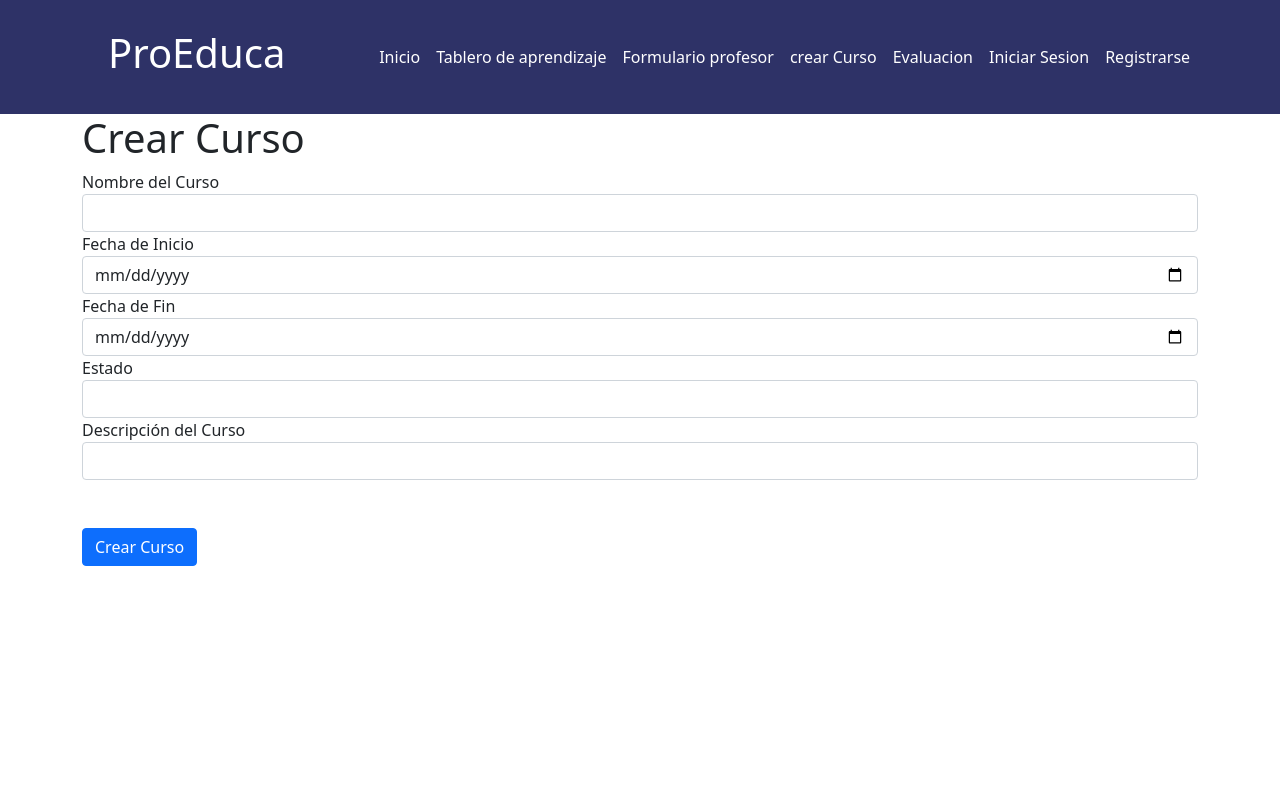
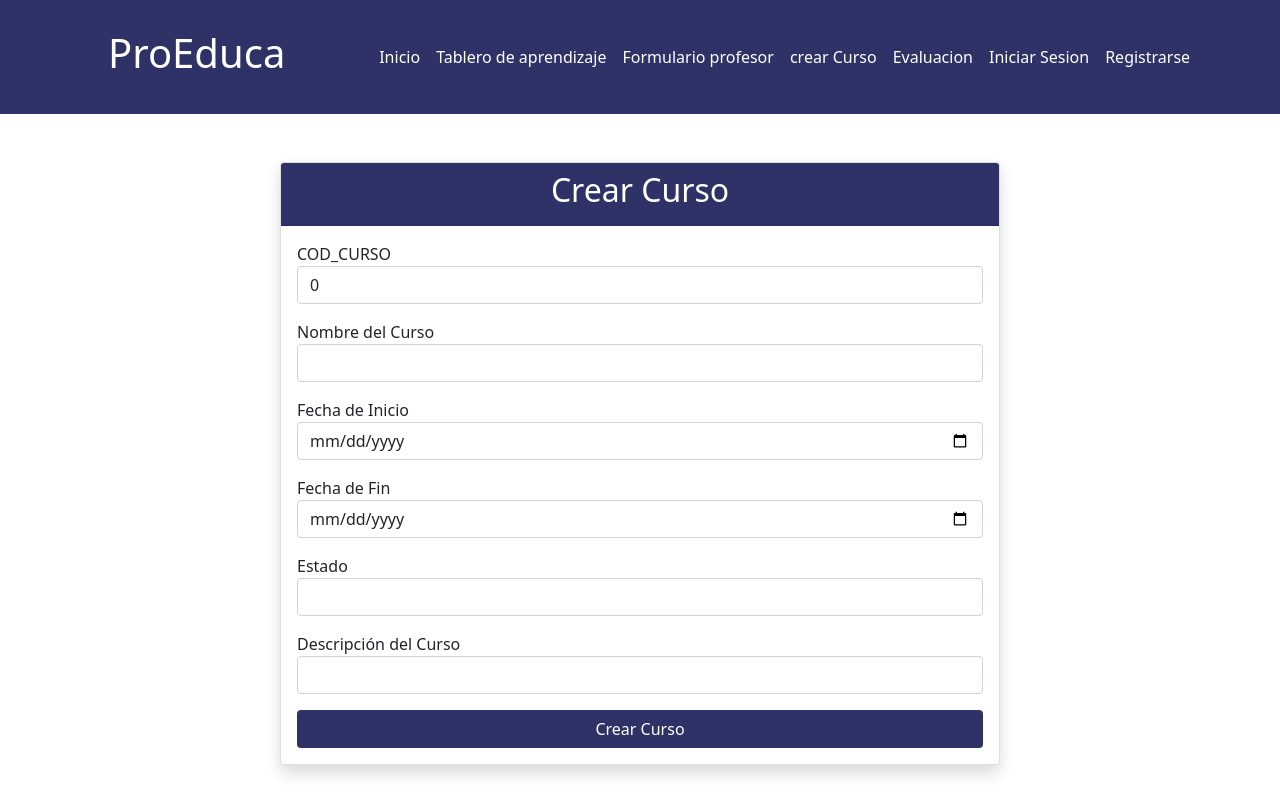
Before and after one commit to jvillarroelp/TIS_E-Learning_Project, a PHP site: page /curso in a window 1280 px wide. Run offline with PHP 8.4, Linux system fonts and the light colour scheme; data that the repository does not hold is empty; some libraries are stand-ins or nearby versions.

Commit message:
Se añade la vista del apartado de creación de curso
Se integra la ultima actualización de la vista referente al formulario de curso

```diff
--- a/app/views/curso/curso.php
+++ b/app/views/curso/curso.php
@@ -1,17 +1,41 @@
 <?php use app\core\form\Form; ?>
 
-<h1>Crear Curso</h1>
-
+<div class="container mt-5">
+    <div class="row justify-content-center">
+        <div class="col-md-8">
+            <div class="card shadow">
+                <div class="card-header text-white text-center" style="background-color: #2e3267;">
+                    <h2>Crear Curso</h2>
+                </div>
+                <div class="card-body">
                     <?php $form = Form::begin('', 'post'); ?>
 
+                    <div class="mb-3">
+                        <?php echo $form->field($model, 'COD_CURSO'); ?>
+                    </div>
+                    <div class="mb-3">
                         <?php echo $form->field($model, 'NOMBRE_CURSO'); ?>
+                    </div>
+                    <div class="mb-3">
                         <?php echo $form->field($model, 'FECHA_INICIO')->dateField(); ?>
-<?php echo $form->field($model, 'FECHA_FIN')-> dateField(); ?>
+                    </div>
+                    <div class="mb-3">
+                        <?php echo $form->field($model, 'FECHA_FIN')->dateField(); ?>
+                    </div>
+                    <div class="mb-3">
                         <?php echo $form->field($model, 'ESTADO'); ?>
+                    </div>
+                    <div class="mb-3">
                         <?php echo $form->field($model, 'DESCRIPCION_CURSO'); ?>
+                    </div>
 
-&nbsp;<br><br>
-
-<button type="submit" class="btn btn-primary">Crear Curso</button>
+                    <div class="d-grid">
+                        <button type="submit" class="btn text-white" style="background-color: #2e3267;">Crear Curso</button>
+                    </div>
 
                     <?php Form::end(); ?>
+                </div>
+            </div>
+        </div>
+    </div>
+</div>
```
Lines whose indentation alone changed are shown as unchanged.
